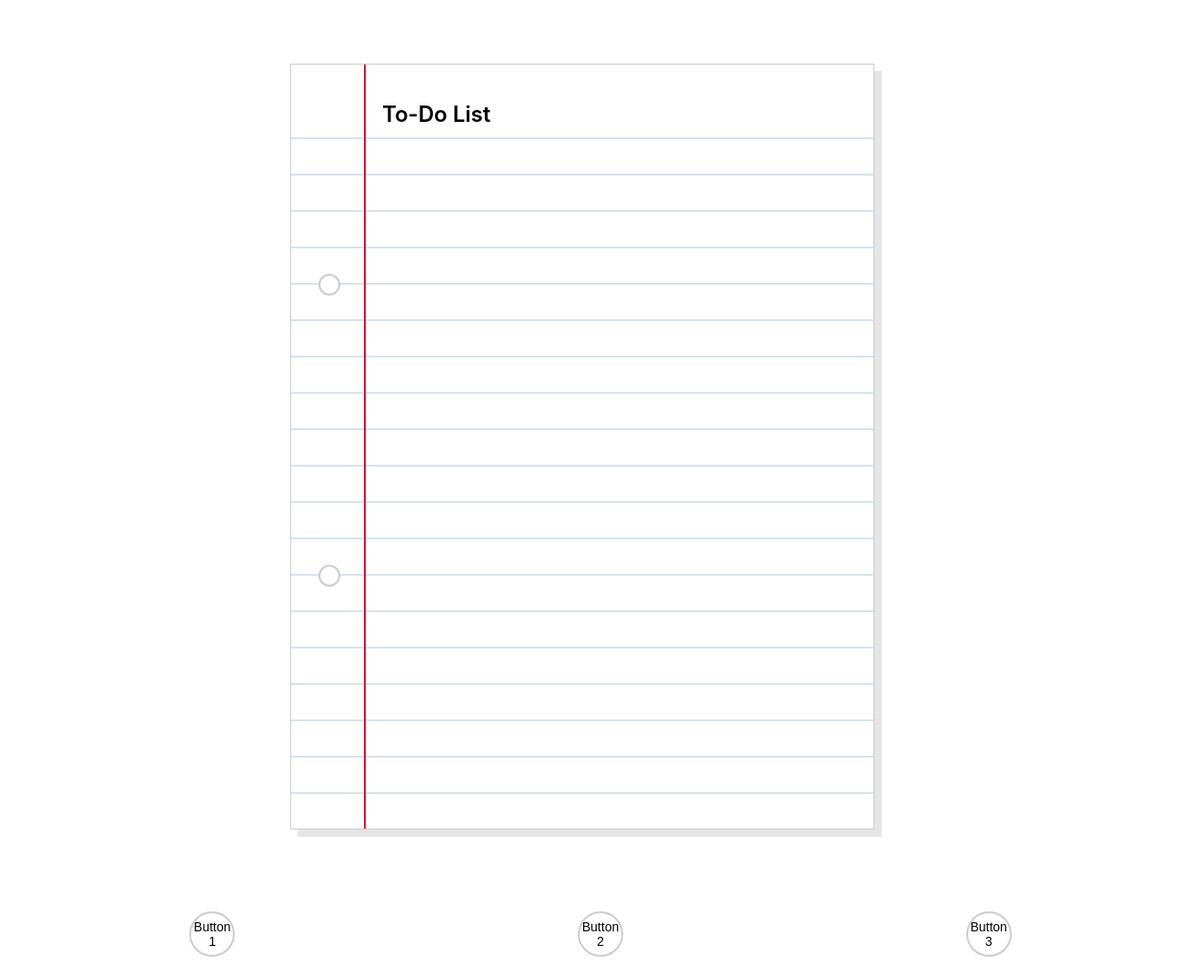
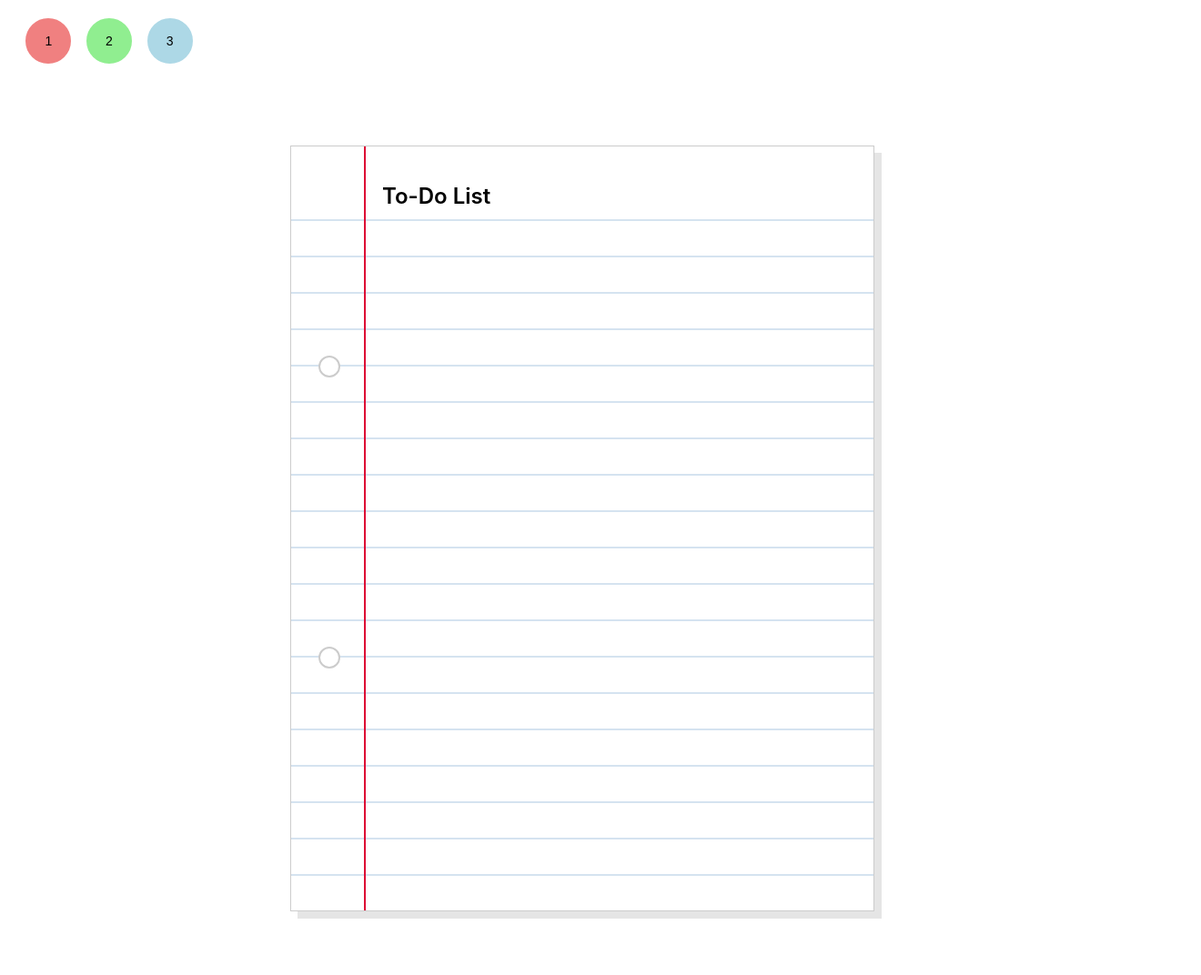
Before and after one commit to maeBoittiaux/to-do-list, a React (Create React App) app: page / in a window 1280 px wide. Shown: the whole page at 91% size, 1320 px wide, since content can reach past the window. Built offline with nearby package versions, Linux system fonts and the light colour scheme; the HTML template or start-up script is replaced by a standard one.

Commit message:
Style each colour theme button individually

```diff
--- a/src/App.js
+++ b/src/App.js
@@ -5,8 +5,8 @@ import ColourTheme from './ColourTheme';
 function App() {
   return (
     <div className="App">
+      <ColourTheme />
       <Paper />
-      <ColourTheme />
     </div>
   );
 }
--- a/src/ColourTheme.css
+++ b/src/ColourTheme.css
@@ -2,14 +2,14 @@
     display: flex;
     justify-content: space-around;
     align-items: center;
-    width: 100%;
+    width: 200px;
     padding: 20px;
 }
 
 .spherical-button {
     width: 50px;
     height: 50px;
-    border-radius: 50%;
+    border-radius: 100%;
     border: 2px solid #ccc;
     background-color: white;
     cursor: pointer;
@@ -21,12 +21,32 @@
     transition: background-color 0.3s, border-color 0.3s;
 }
 
-.spherical-button.active {
-    background-color: blue;
-    color: white;
-    border-color: blue;
+.button-0 {
+    background-color: lightcoral;
+    border-color: lightcoral;
 }
 
-.spherical-button:focus {
-    outline: none;
+.button-1 {
+    background-color: lightgreen;
+    border-color: lightgreen;
 }
+
+.button-2 {
+    background-color: lightblue;
+    border-color: lightblue;
+}
+
+.button-0.active {
+    background-color: darkred;
+    border-color: darkred;
+}
+
+.button-1.active {
+    background-color: darkgreen;
+    border-color: darkgreen;
+}
+
+.button-2.active {
+    background-color: darkblue;
+    border-color: darkblue;
+}
--- a/src/ColourTheme.js
+++ b/src/ColourTheme.js
@@ -20,10 +20,10 @@ const ButtonGroup = () => {
             {[0, 1, 2].map((buttonIndex) => (
                 <button
                     key={buttonIndex}
-                    className={`spherical-button ${activeButton === buttonIndex ? 'active' : ''}`}
+                    className={`spherical-button button-${buttonIndex} ${activeButton === buttonIndex ? 'active' : ''}`}
                     onClick={() => handleButtonClick(buttonIndex)}
                 >
-                    Button {buttonIndex + 1}
+                    {buttonIndex + 1}
                 </button>
             ))}
         </div>
```
